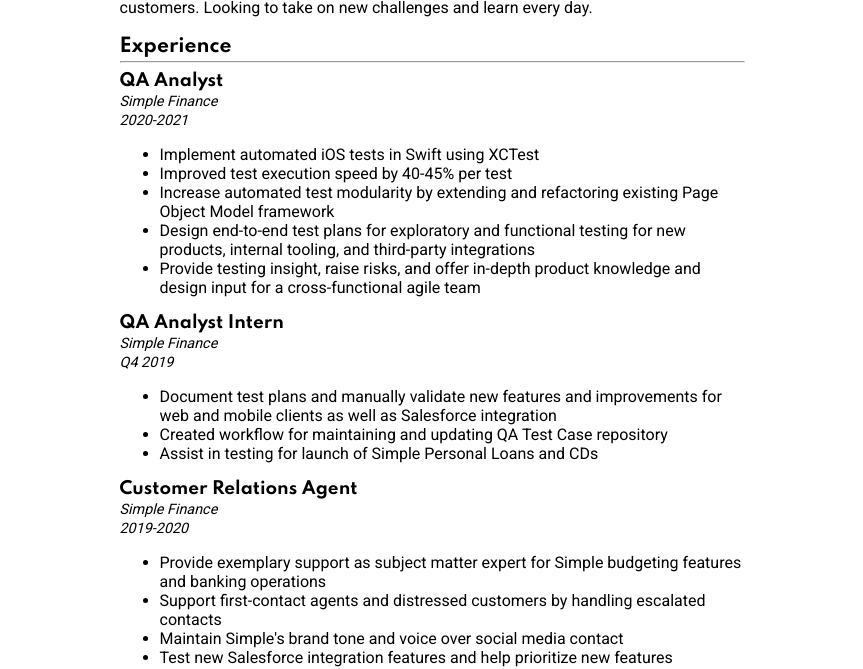
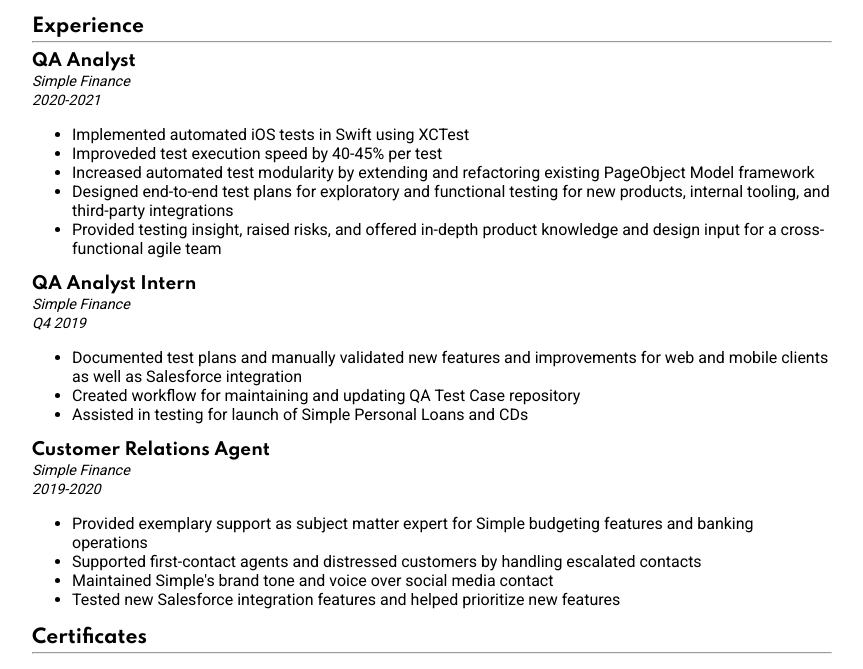
Before and after one commit to saschaagran/saschaagran.github.io, a plain HTML site: page index.html in a window 1280 px wide. Shown: the part 286-955 px from the top of the page, without its empty margins (208-1071 px from the left). Drawn offline with Linux system fonts and the light colour scheme.

Commit message:
max width change, make job desc past tense

```diff
--- a/index.html
+++ b/index.html
@@ -14,7 +14,7 @@
       body {
         font-family: "Roboto", sans-serif;
         margin: auto;
-        max-width: 625px;
+        max-width: 800px;
         padding: 4em;
       }
 
@@ -88,7 +88,6 @@
           color: white;
         }
       }
-
       @media only screen and (min-width: 625px;) {
         body {
           margin: 3rem auto;
@@ -199,18 +198,18 @@
       <span class="company">Simple Finance</span><br />
       <span class="years">2020-2021</span><br />
       <ul>
-        <li>Implement automated iOS tests in Swift using XCTest</li>
-        <li>Improved test execution speed by 40-45% per test</li>
+        <li>Implemented automated iOS tests in Swift using XCTest</li>
+        <li>Improveded test execution speed by 40-45% per test</li>
         <li>
-          Increase automated test modularity by extending and refactoring
-          existing Page Object Model framework
+          Increased automated test modularity by extending and refactoring
+          existing PageObject Model framework
         </li>
         <li>
-          Design end-to-end test plans for exploratory and functional testing
+          Designed end-to-end test plans for exploratory and functional testing
           for new products, internal tooling, and third-party integrations
         </li>
         <li>
-          Provide testing insight, raise risks, and offer in-depth product
+          Provided testing insight, raised risks, and offered in-depth product
           knowledge and design input for a cross-functional agile team
         </li>
       </ul>
@@ -222,14 +221,14 @@
       <span class="years">Q4 2019</span><br />
       <ul>
         <li>
-          Document test plans and manually validate new features and
+          Documented test plans and manually validated new features and
           improvements for web and mobile clients as well as Salesforce
           integration
         </li>
         <li>
           Created workflow for maintaining and updating QA Test Case repository
         </li>
-        <li>Assist in testing for launch of Simple Personal Loans and CDs</li>
+        <li>Assisted in testing for launch of Simple Personal Loans and CDs</li>
       </ul>
     </div>
 
@@ -239,18 +238,18 @@
       <span class="years">2019-2020</span><br />
       <ul>
         <li>
-          Provide exemplary support as subject matter expert for Simple
+          Provided exemplary support as subject matter expert for Simple
           budgeting features and banking operations
         </li>
         <li>
-          Support first-contact agents and distressed customers by handling
+          Supported first-contact agents and distressed customers by handling
           escalated contacts
         </li>
         <li>
-          Maintain Simple's brand tone and voice over social media contact
+          Maintained Simple's brand tone and voice over social media contact
         </li>
         <li>
-          Test new Salesforce integration features and help prioritize new
+          Tested new Salesforce integration features and helped prioritize new
           features
         </li>
       </ul>
```
